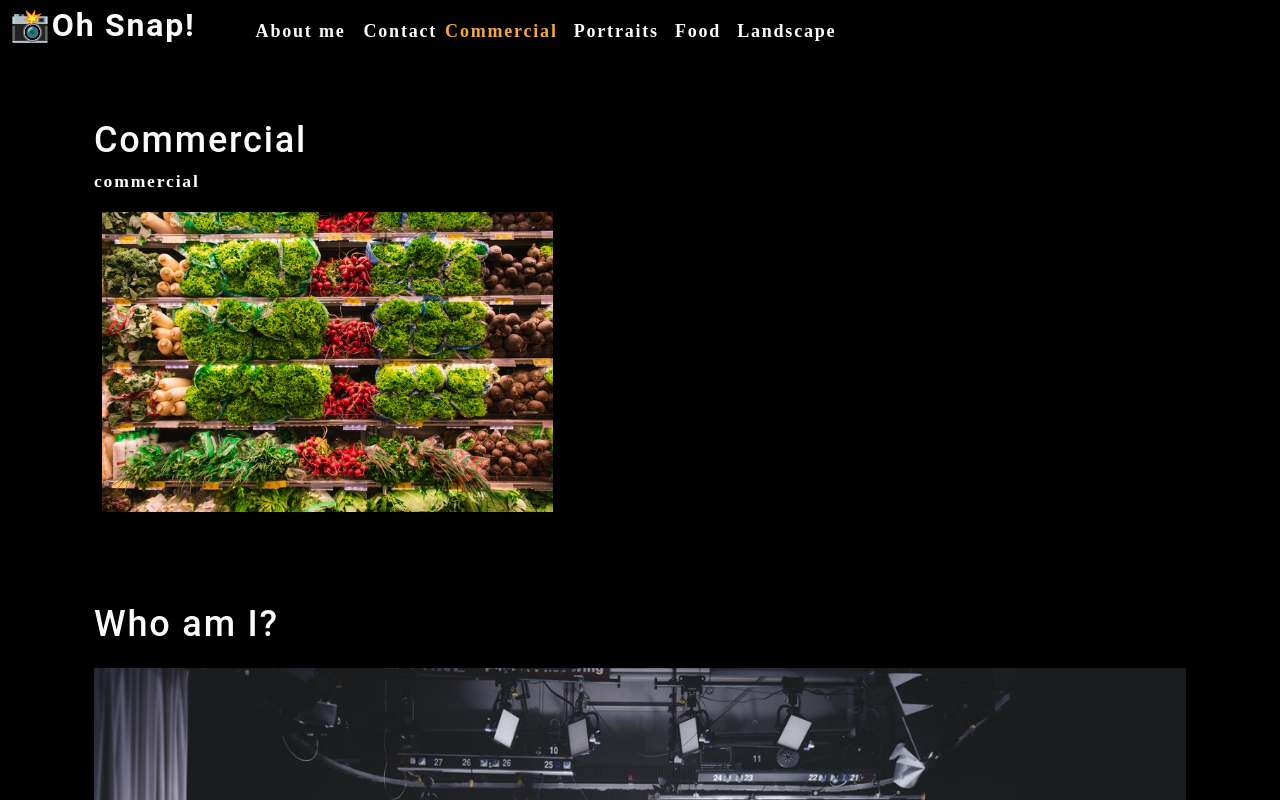
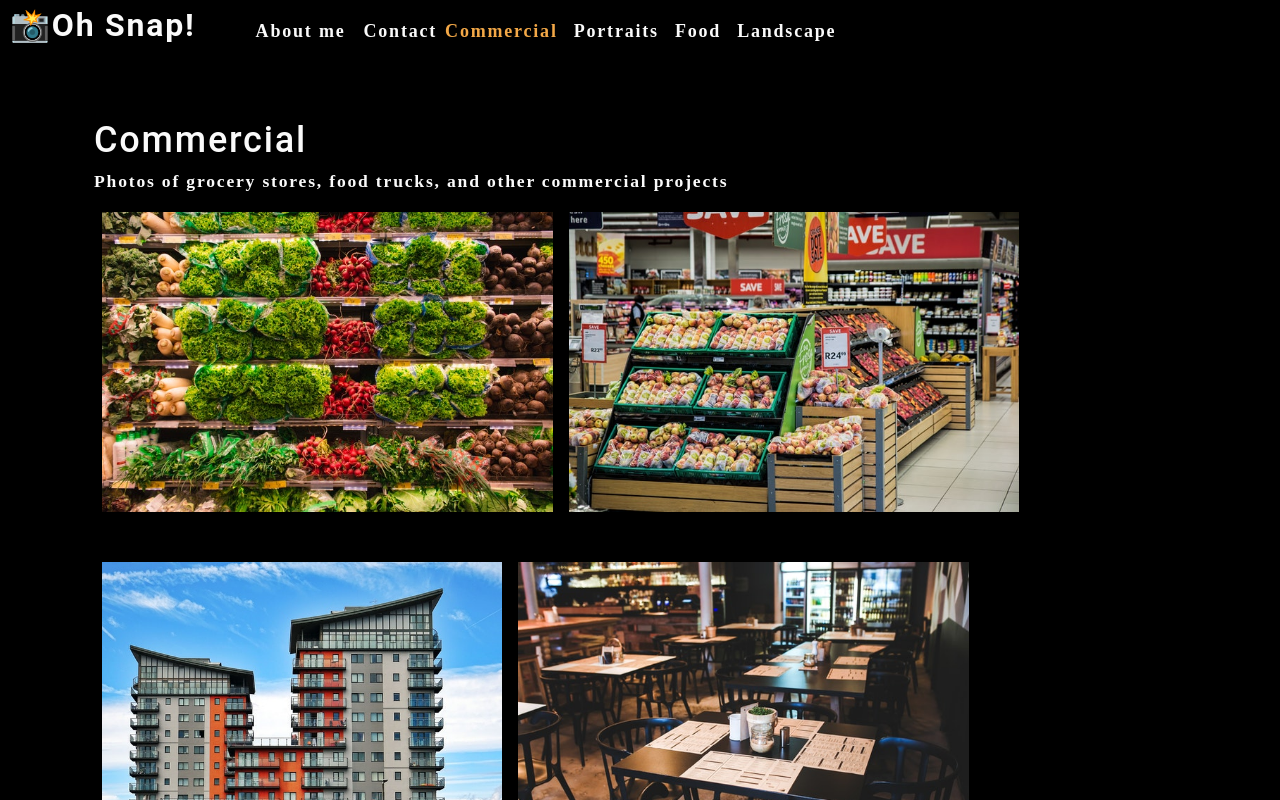
Before and after one commit to jdhawks2132/photo-portfolio, a React (Create React App) app: page / in a window 1280 px wide. Shown: the top 800 px of the page. Built offline with nearby package versions, Linux system fonts and the light colour scheme.

Commit message:
add photolist

```diff
--- a/src/App.js
+++ b/src/App.js
@@ -31,7 +31,7 @@
 				setCurrentCategory={setCurrentCategory}
 			/>
 			<main>
-				<Gallery />
+				<Gallery currentCategory={currentCategory} />
 				<About />
 			</main>
 		</div>
--- a/src/components/nav/Navbar.js
+++ b/src/components/nav/Navbar.js
@@ -31,8 +31,6 @@
 		setCurrentCategory(categories[categoryIndex]);
 	};
 
-	console.log(currentCategory);
-
 	return (
 		<header data-testid='header' className='flex-row px-1'>
 			<h2>
--- /dev/null
+++ b/src/components/photolist/PhotoList.js
@@ -0,0 +1,139 @@
+import React, { useState } from 'react';
+
+const PhotoList = ({ category }) => {
+	const [photos] = useState([
+		{
+			name: 'Grocery aisle',
+			category: 'commercial',
+			description:
+				'Lorem ipsum dolor sit amet, consectetur adipiscing elit. Nunc ultricie',
+		},
+		{
+			name: 'Grocery booth',
+			category: 'commercial',
+			description:
+				'Lorem ipsum dolor sit amet, consectetur adipiscing elit. Nunc ultricie',
+		},
+		{
+			name: 'Building exterior',
+			category: 'commercial',
+			description:
+				'Lorem ipsum dolor sit amet, consectetur adipiscing elit. Nunc ultricie',
+		},
+		{
+			name: 'Restaurant table',
+			category: 'commercial',
+			description:
+				'Lorem ipsum dolor sit amet, consectetur adipiscing elit. Nunc ultricie',
+		},
+		{
+			name: 'Cafe interior',
+			category: 'commercial',
+			description:
+				'Lorem ipsum dolor sit amet, consectetur adipiscing elit. Nunc ultricie',
+		},
+		{
+			name: 'Cat green eyes',
+			category: 'portraits',
+			description:
+				'Lorem ipsum dolor sit amet, consectetur adipiscing elit. Nunc ultricie',
+		},
+		{
+			name: 'Green parrot',
+			category: 'portraits',
+			description:
+				'Lorem ipsum dolor sit amet, consectetur adipiscing elit. Nunc ultricie',
+		},
+		{
+			name: 'Yellow macaw',
+			category: 'portraits',
+			description:
+				'Lorem ipsum dolor sit amet, consectetur adipiscing elit. Nunc ultricie',
+		},
+		{
+			name: 'Pug smile',
+			category: 'portraits',
+			description:
+				'Lorem ipsum dolor sit amet, consectetur adipiscing elit. Nunc ultricie',
+		},
+		{
+			name: 'Pancakes',
+			category: 'food',
+			description:
+				'Lorem ipsum dolor sit amet, consectetur adipiscing elit. Nunc ultricie',
+		},
+		{
+			name: 'Burrito',
+			category: 'food',
+			description:
+				'Lorem ipsum dolor sit amet, consectetur adipiscing elit. Nunc ultricie',
+		},
+		{
+			name: 'Scallop pasta',
+			category: 'food',
+			description:
+				'Lorem ipsum dolor sit amet, consectetur adipiscing elit. Nunc ultricie',
+		},
+		{
+			name: 'Burger',
+			category: 'food',
+			description:
+				'Lorem ipsum dolor sit amet, consectetur adipiscing elit. Nunc ultricie',
+		},
+		{
+			name: 'Fruit bowl',
+			category: 'food',
+			description:
+				'Lorem ipsum dolor sit amet, consectetur adipiscing elit. Nunc ultricie',
+		},
+		{
+			name: 'Green river',
+			category: 'landscape',
+			description:
+				'Lorem ipsum dolor sit amet, consectetur adipiscing elit. Nunc ultricie',
+		},
+		{
+			name: 'Docks',
+			category: 'landscape',
+			description:
+				'Lorem ipsum dolor sit amet, consectetur adipiscing elit. Nunc ultricie',
+		},
+		{
+			name: 'Panoramic village by sea',
+			category: 'landscape',
+			description:
+				'Lorem ipsum dolor sit amet, consectetur adipiscing elit. Nunc ultricie',
+		},
+		{
+			name: 'Domestic landscape',
+			category: 'landscape',
+			description:
+				'Lorem ipsum dolor sit amet, consectetur adipiscing elit. Nunc ultricie',
+		},
+		{
+			name: 'Park bench',
+			category: 'landscape',
+			description:
+				'Lorem ipsum dolor sit amet, consectetur adipiscing elit. Nunc ultricie',
+		},
+	]);
+
+	const currentPhotos = photos.filter((photo) => photo.category === category);
+
+	const photoList = currentPhotos.map((image, i) => (
+		<img
+			key={i}
+			src={require(`../../assets/small/${category}/${i}.jpg`)}
+			className='img-thumbnail mx-1'
+			alt={image.name}
+		/>
+	));
+
+	return (
+		<div>
+			<div className='flex-row'>{photoList}</div>
+		</div>
+	);
+};
+
+export default PhotoList;
--- a/src/pages/gallery/Gallery.js
+++ b/src/pages/gallery/Gallery.js
@@ -1,23 +1,14 @@
 import React from 'react';
 import { capitalizeFirstLetter } from '../../utils/helpers';
-import photo from '../../assets/small/commercial/0.jpg';
+import PhotoList from '../../components/photolist/PhotoList';
 
-function Gallery(props) {
-	const currentCategory = {
-		name: 'commercial',
-		description:
-			'Photos of grocery stores, food trucks, and other commercial projects',
-	};
+function Gallery({ currentCategory }) {
 	return (
 		<section>
-			<h1>{capitalizeFirstLetter(currentCategory.name)}</h1>
-			<p>{currentCategory.name}</p>
+			<h1 data-testid='h1tag'>{capitalizeFirstLetter(currentCategory.name)}</h1>
+			<p>{currentCategory.description}</p>
 			<div className='flex-row'>
-				<img
-					src={photo}
-					alt='Commercial Example'
-					className='img-thumbnail mx-1'
-				/>
+				<PhotoList category={currentCategory.name} />
 			</div>
 		</section>
 	);
```
Also changed, not shown: 2 other files (tests, documents, lock files or other folders).
